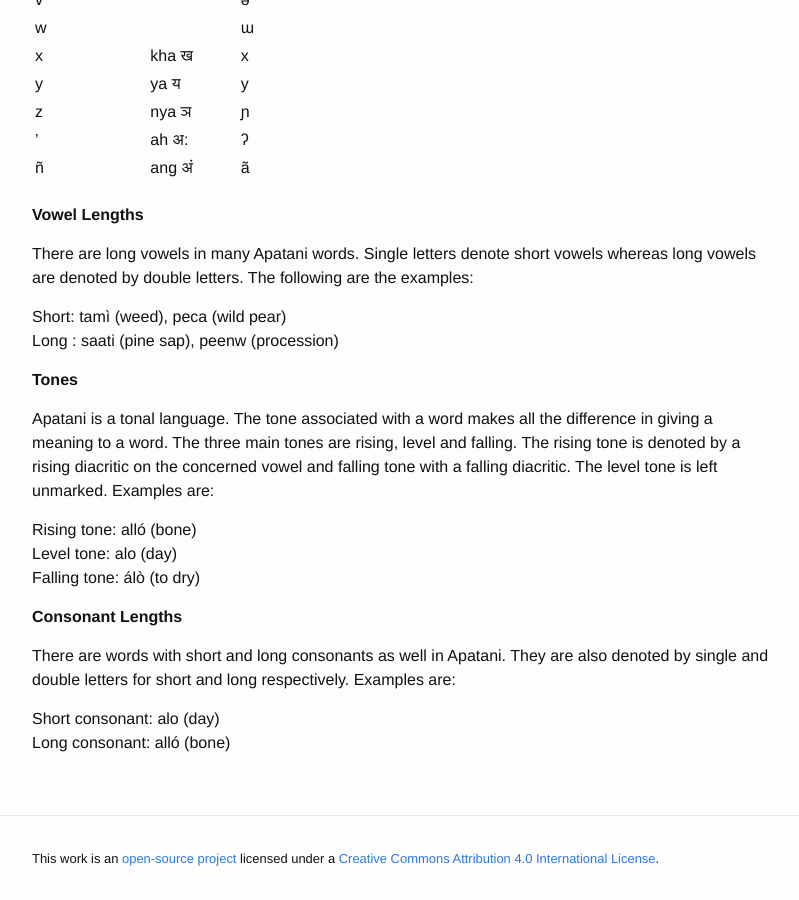
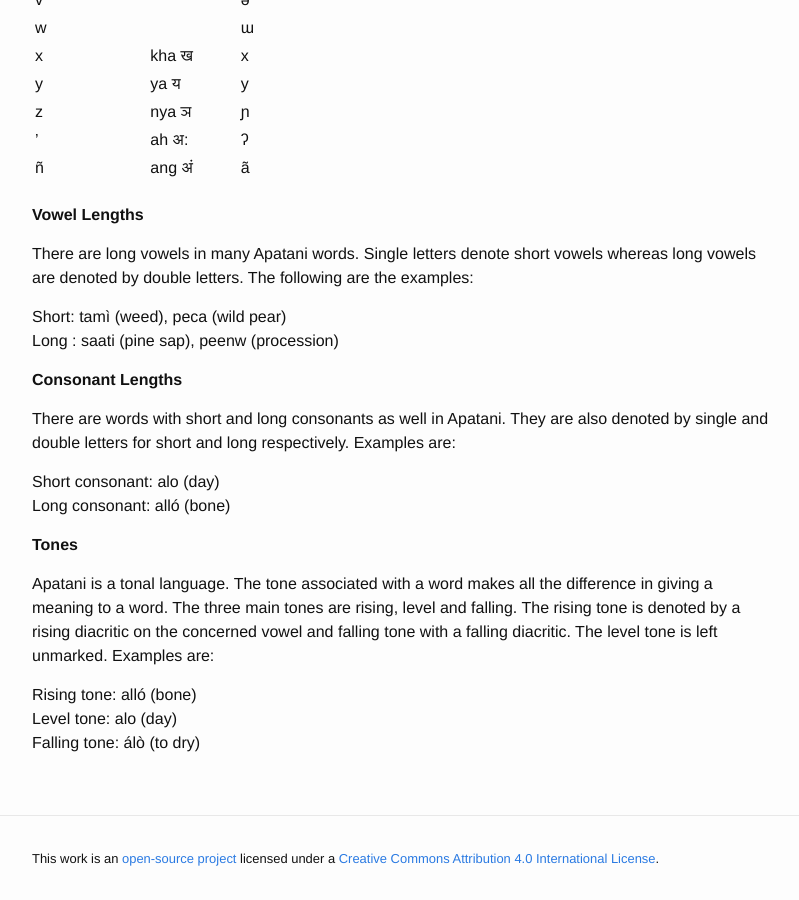
Before and after one commit to hacksparrow/language.apatani.org, a Jekyll site: the page built from alphabets.md, in a window 1280 px wide and 900 px high, scrolled down 3486 px. Shown: the whole window, without its empty margins (238-1037 px from the left). Built offline with Jekyll 4.4.1, drawn with Linux system fonts in a browser that asks for light colours; nearby versions of some CDN libraries; comment, search, counter and statistics services are not loaded; some of the changed lines change nothing that is shown.

Commit message:
Update alphabets.md

```diff
--- a/alphabets.md
+++ b/alphabets.md
@@ -128,6 +128,17 @@ Short: tamì (weed), peca (wild pear)
 <br>
 Long : saati (pine sap), peenw (procession)
 
+
+**Consonant Lengths**
+
+There are words with short and long consonants as well in Apatani. They are also denoted by single and double letters for short and long respectively. Examples are:
+
+
+Short consonant: alo (day)
+<br>
+Long consonant: alló (bone)
+
+
 **Tones**
 
 Apatani is a tonal language. The tone associated with a word makes all the difference in giving a meaning to a word. The three main tones are rising, level and falling. The rising tone is denoted by a rising diacritic on the concerned vowel and falling tone with a falling diacritic. The level tone is left unmarked. Examples are:
@@ -137,12 +148,3 @@ Rising tone: alló (bone)
 Level tone: alo (day)
 <br>
 Falling tone: álò (to dry)
-
-**Consonant Lengths**
-
-There are words with short and long consonants as well in Apatani. They are also denoted by single and double letters for short and long respectively. Examples are:
-
-
-Short consonant: alo (day)
-<br>
-Long consonant: alló (bone)
```
